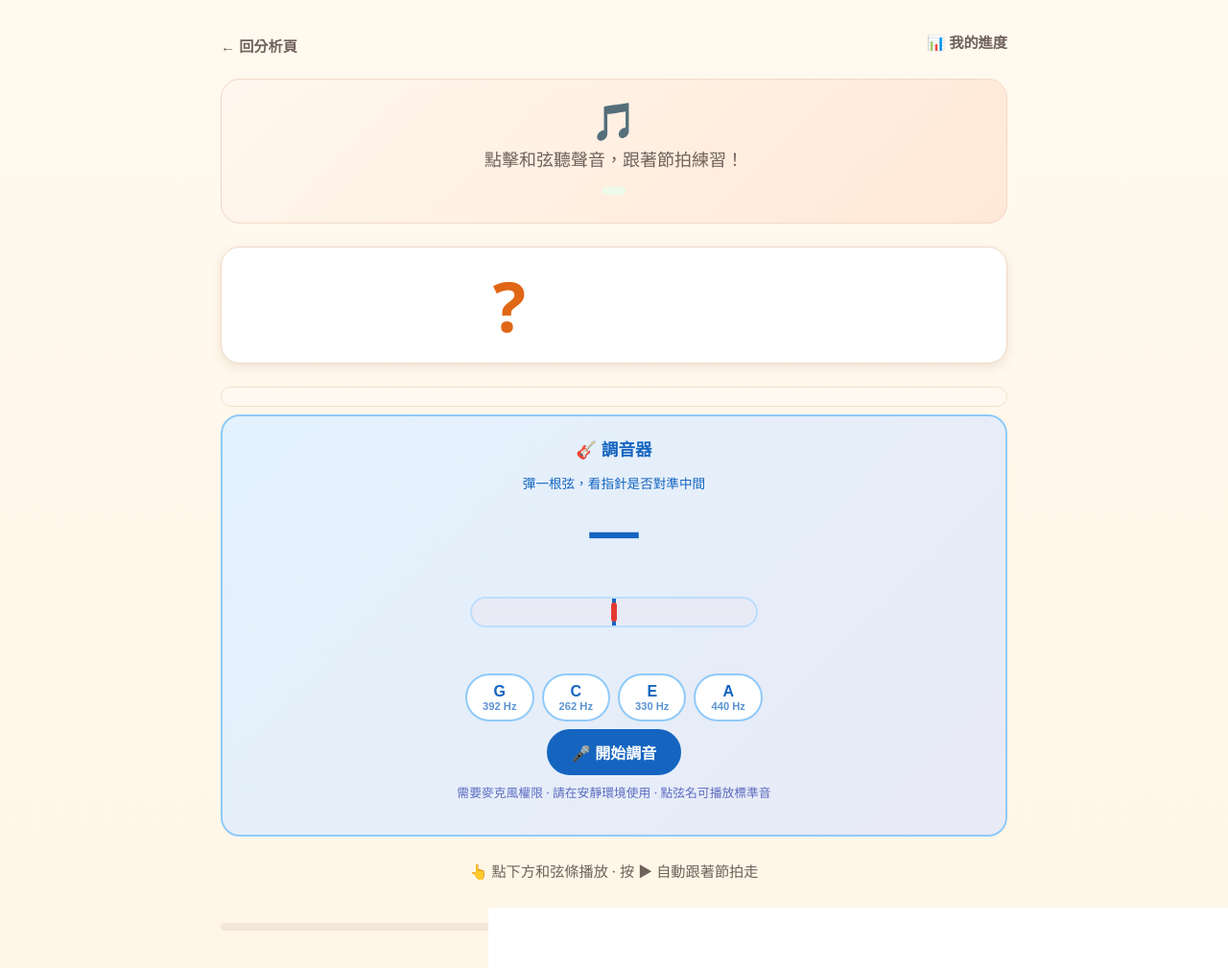
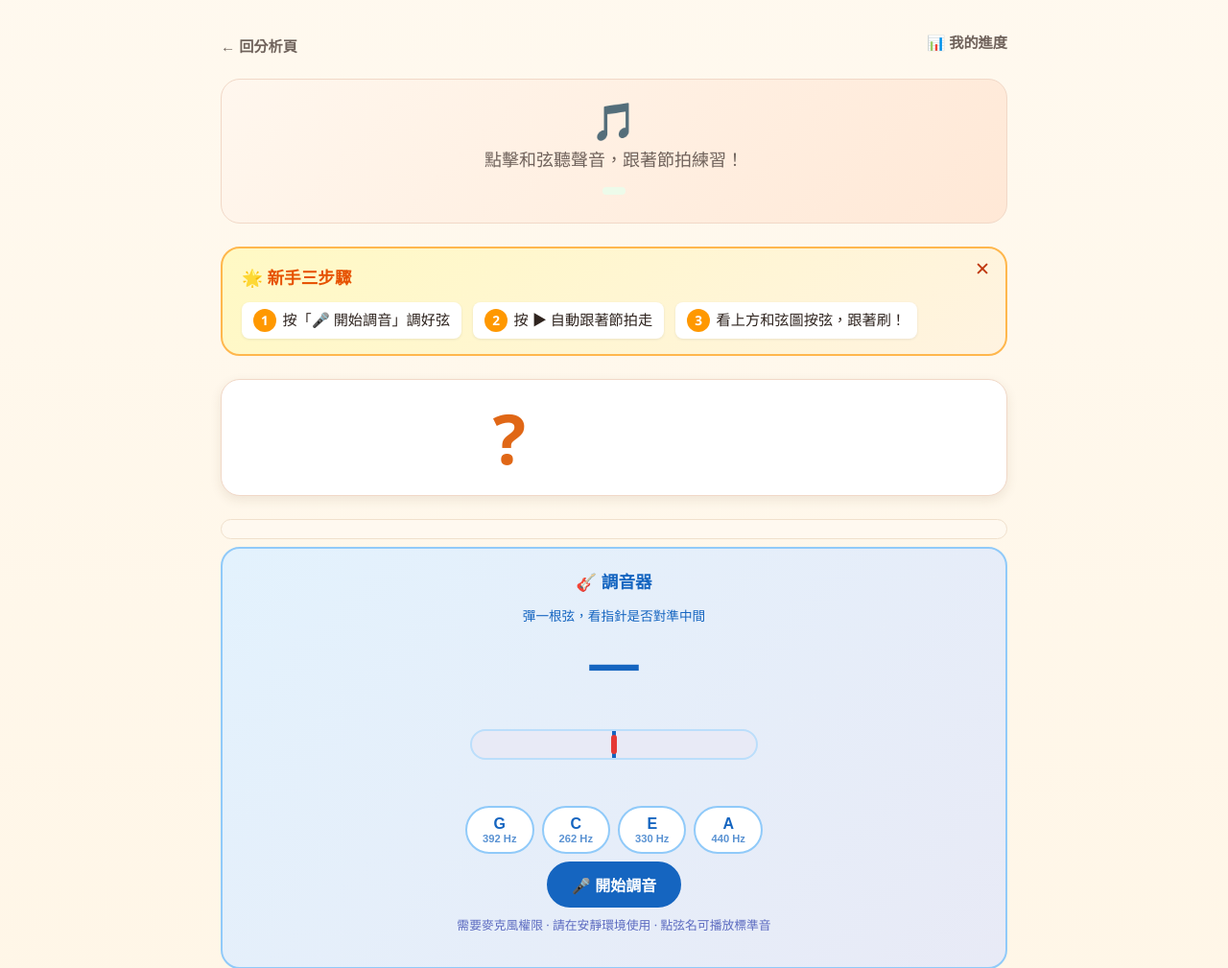
Before and after one commit to Reese-max/UkePack, a Python web app: template app/templates/practice.html in a window 1280 px wide. Shown: the part 71-1080 px from the top of the page at 96% size. Run offline with Jinja, Linux system fonts and the light colour scheme; the template is opened without the code that fills it, so the values that code supplies are empty; some libraries are stand-ins or nearby versions.

Commit message:
feat(practice): add quick-start guide banner for first-time visitors
Collapsible 3-step guide (tune → play → follow) at top of practice page,
dismissed via localStorage per project. Reduces time-to-first-play friction
for children encountering the practice page for the first time.

KPI-impact: K1 北極星 — 降低首次進入練習頁的認知負擔，縮短「能彈第一段」的前置摸索時間

```diff
--- a/app/templates/practice.html
+++ b/app/templates/practice.html
@@ -845,6 +845,35 @@
     }
     .guided-celebrate.show { display: block; animation: pop 0.4s ease; }
 
+    /* ── Quick-start guide ── */
+    .quickstart-banner {
+        background: linear-gradient(135deg, #fff9c4 0%, #fff3e0 100%);
+        border: 2px solid #ffb74d;
+        border-radius: var(--radius);
+        padding: 1rem 1.25rem;
+        margin-bottom: 1.5rem;
+        position: relative;
+    }
+    .quickstart-banner h3 { margin: 0 0 0.6rem; font-size: 1.1rem; color: #e65100; }
+    .quickstart-steps { list-style: none; padding: 0; margin: 0; display: flex; flex-wrap: wrap; gap: 0.75rem; }
+    .quickstart-steps li {
+        display: flex; align-items: center; gap: 0.4rem;
+        background: #fff; border-radius: 8px; padding: 0.4rem 0.75rem;
+        font-size: 0.95rem; box-shadow: 0 1px 3px rgba(0,0,0,0.08);
+    }
+    .quickstart-steps .qs-num {
+        display: inline-flex; align-items: center; justify-content: center;
+        width: 1.5rem; height: 1.5rem; border-radius: 50%;
+        background: #ff9800; color: #fff; font-weight: 700; font-size: 0.85rem;
+    }
+    .quickstart-close {
+        position: absolute; top: 0.5rem; right: 0.75rem;
+        background: none; border: none; font-size: 1.2rem; cursor: pointer;
+        color: #bf360c; line-height: 1; padding: 0.25rem;
+    }
+    .quickstart-close:hover { color: #d84315; }
+    .quickstart-banner.hidden { display: none; }
+
     /* ── Tuner ── */
     .tuner-section {
         background: linear-gradient(135deg, #e3f2fd 0%, #e8eaf6 100%);
@@ -1002,6 +1031,17 @@
         <span class="badge badge-orange">原曲 {{ analysis.bpm }} BPM</span>
         {% endif %}
         <span class="badge badge-green">{{ analysis.key_recommendation.target_key }}</span>
+    </div>
+
+    {# ── Quick-start guide (first-visit) ── #}
+    <div class="quickstart-banner" id="quickstart-banner" role="note" aria-label="快速開始指南">
+        <button type="button" class="quickstart-close" onclick="dismissQuickStart()" aria-label="關閉指南">✕</button>
+        <h3>🌟 新手三步驟</h3>
+        <ol class="quickstart-steps">
+            <li><span class="qs-num">1</span> 按「🎤 開始調音」調好弦</li>
+            <li><span class="qs-num">2</span> 按 ▶ 自動跟著節拍走</li>
+            <li><span class="qs-num">3</span> 看上方和弦圖按弦，跟著刷！</li>
+        </ol>
     </div>
 
     {# ── Current chord display ── #}
@@ -1339,6 +1379,16 @@ const SECTIONS = [{% for sec in analysis.sections %}
 /* ── Chord measures (parallel to CHORDS) ── */
 const CHORD_MEASURES = [{% for ch in analysis.chords %}{{ ch.measure }}{% if not loop.last %},{% endif %}{% endfor %}];
 
+/* ── Quick-start banner dismiss ── */
+(function() {
+    var key = 'ukepack_qs_dismissed_{{ project.id }}';
+    var banner = document.getElementById('quickstart-banner');
+    if (banner && localStorage.getItem(key)) banner.classList.add('hidden');
+    window.dismissQuickStart = function() {
+        if (banner) { banner.classList.add('hidden'); localStorage.setItem(key, '1'); }
+    };
+})();
+
 /* ── GCEA open-string frequencies (Hz) ── */
 const OPEN_FREQS = [392.00, 261.63, 329.63, 440.00]; // G4, C4, E4, A4
 
```
Also changed, not shown: tests/test_pages.py (+22 -0 lines).
